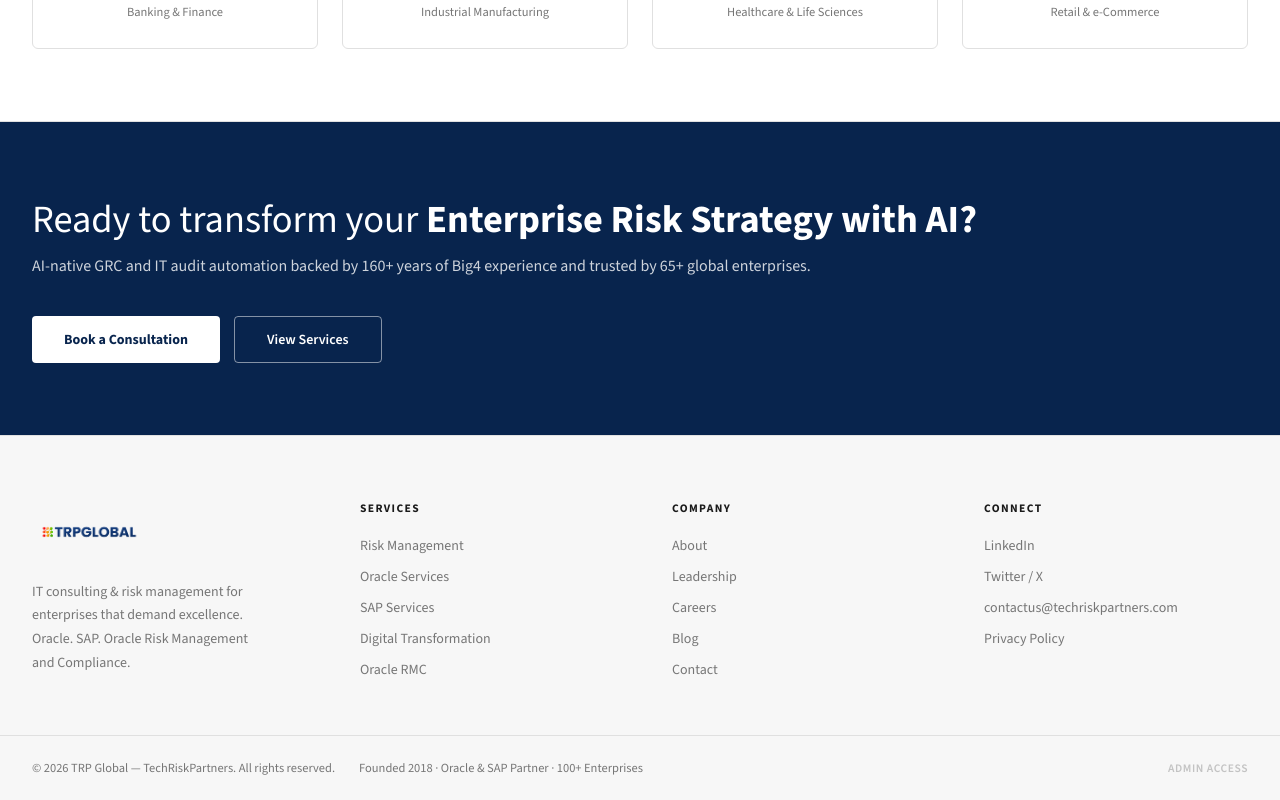
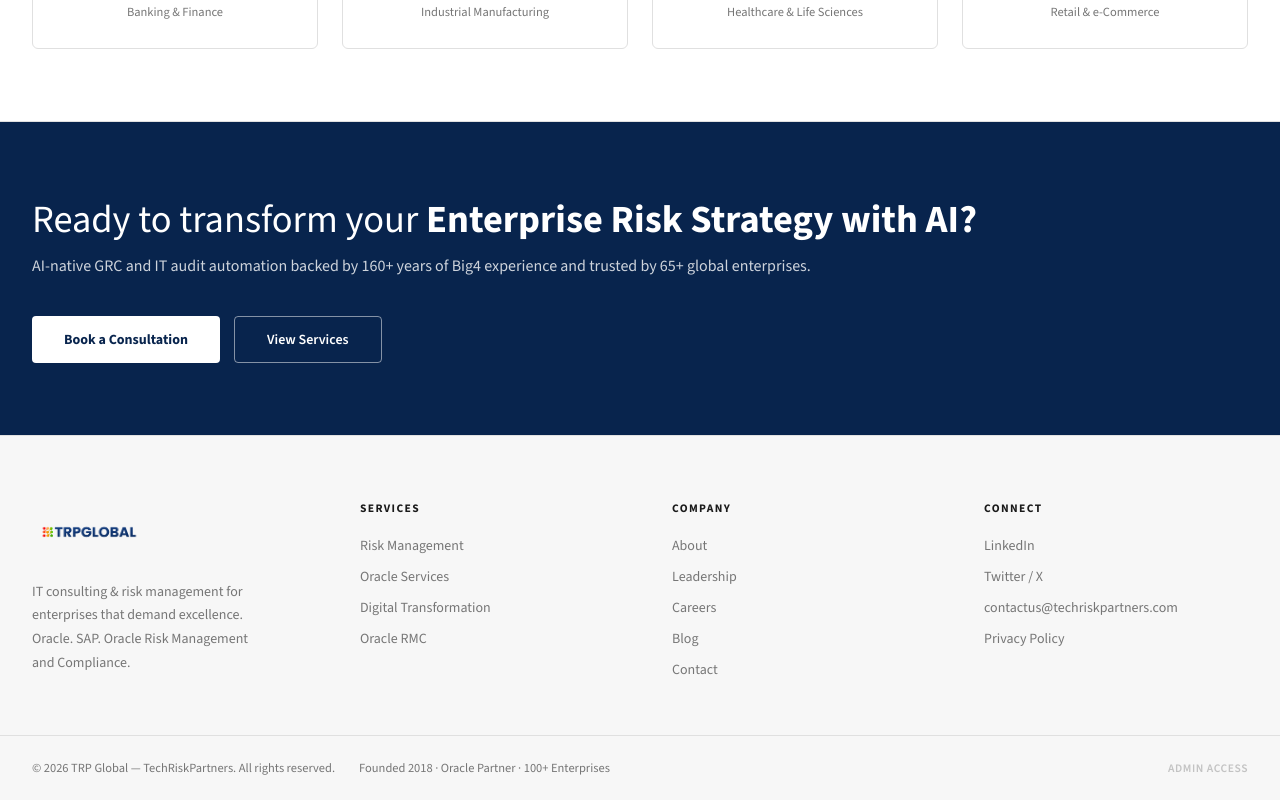
Before and after one commit to PintuM07/TRPGLOBAL-NEXT, a Next.js app: page / in a window 1280 px wide. Shown: the part 3487-4287 px from the top of the page. Built offline with nearby package versions, Linux system fonts and the light colour scheme.

Commit message:
feat: implement site-wide footer component with navigation and contact links

```diff
--- a/src/components/layout/Footer.jsx
+++ b/src/components/layout/Footer.jsx
@@ -25,7 +25,6 @@
           <ul>
             <li><Link href="/services">Risk Management</Link></li>
             <li><Link href="/services">Oracle Services</Link></li>
-            <li><Link href="/services">SAP Services</Link></li>
             <li><Link href="/services">Digital Transformation</Link></li>
             <li><Link href="/oracle-rmc">Oracle RMC</Link></li>
           </ul>
@@ -56,7 +55,7 @@
       <div className="footer-bottom">
         <div className="fb-left">
           <span>© {year} TRP Global — TechRiskPartners. All rights reserved.</span>
-          <span>Founded 2018 · Oracle &amp; SAP Partner · 100+ Enterprises</span>
+          <span>Founded 2018 · Oracle Partner · 100+ Enterprises</span>
         </div>
         <div className="fb-right">
           <Link href="/login" className="admin-link-btn">Admin Access</Link>
```
